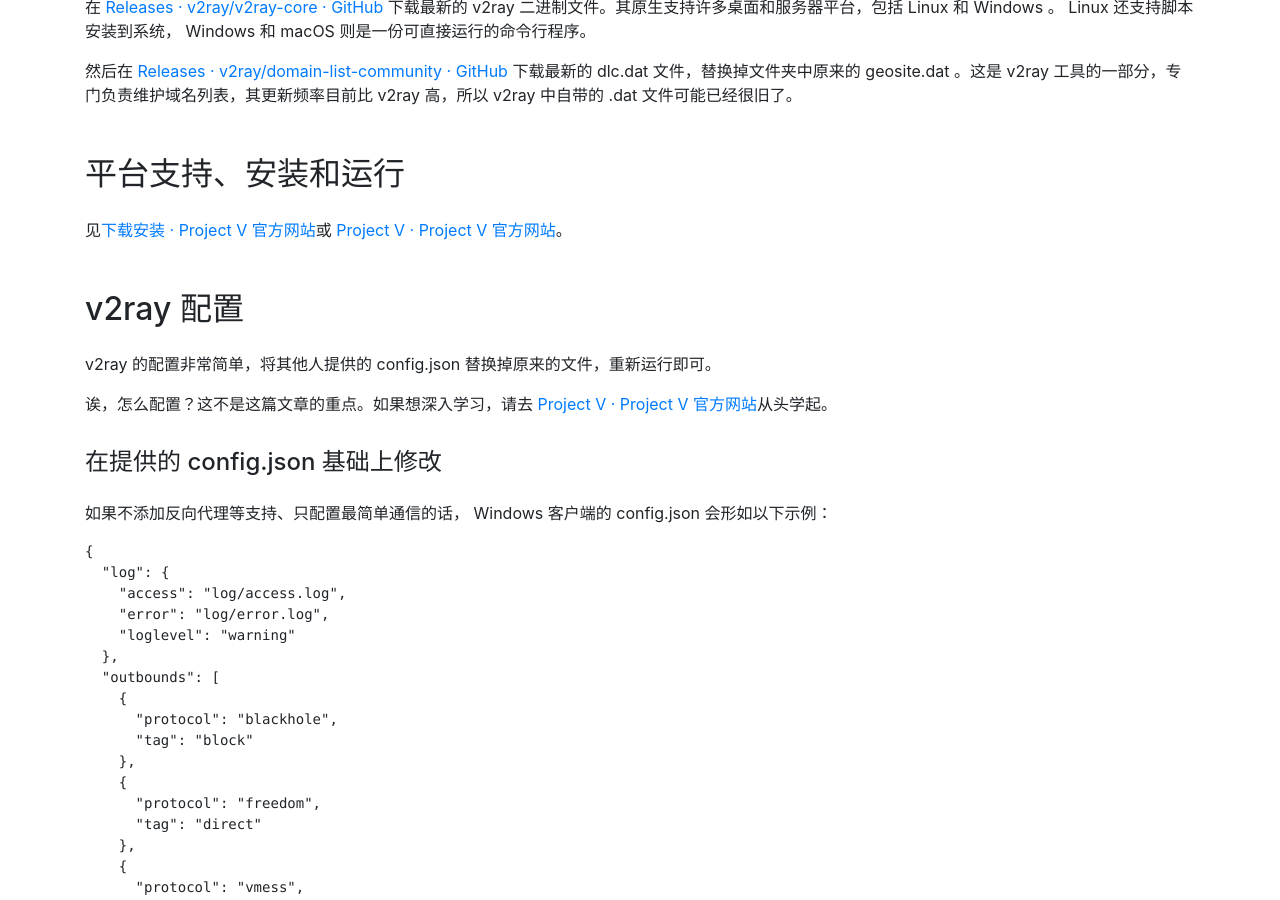
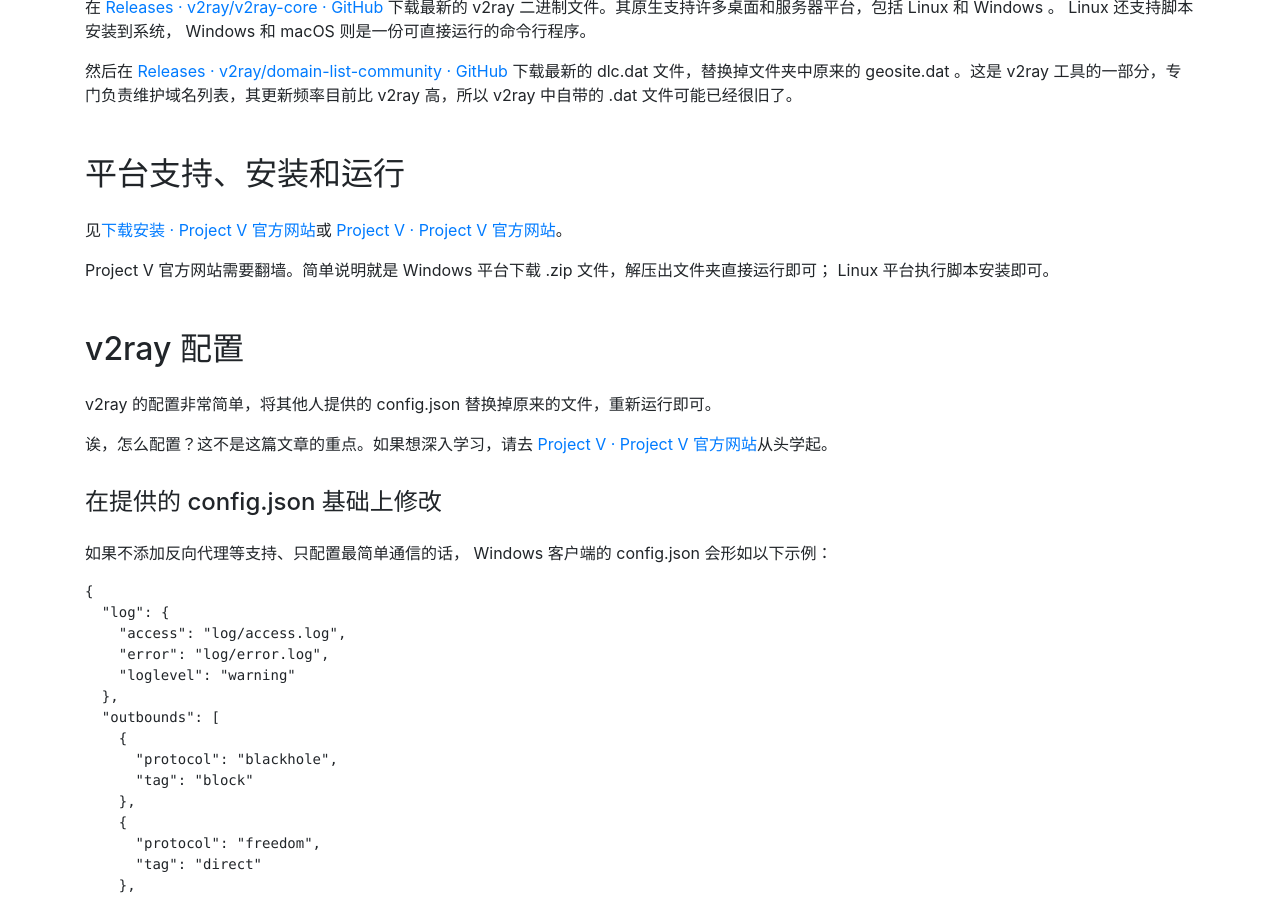
Before and after one commit to centixkadon/centixkadon.github.io, a Jekyll site: the page built from _blogs/app/v2ray/introduction.md, in a window 1280 px wide and 900 px high, scrolled down 339 px. Built offline with Jekyll 4.4.1, drawn with Linux system fonts in a browser that asks for light colours.

Commit message:
Update blog/v2ray

```diff
--- a/_blogs/app/v2ray/introduction.md
+++ b/_blogs/app/v2ray/introduction.md
@@ -16,6 +16,8 @@
 ## 平台支持、安装和运行
 
 见[下载安装 · Project V 官方网站](https://www.v2ray.com/chapter_00/install.html)或 [Project V · Project V 官方网站](https://www.v2ray.com/)。
+
+Project V 官方网站需要翻墙。简单说明就是 Windows 平台下载 .zip 文件，解压出文件夹直接运行即可； Linux 平台执行脚本安装即可。
 
 ## v2ray 配置
 
```
